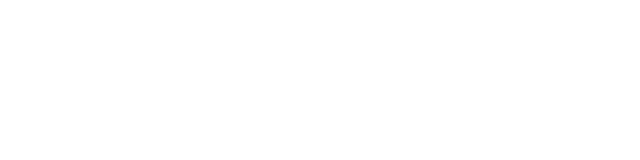
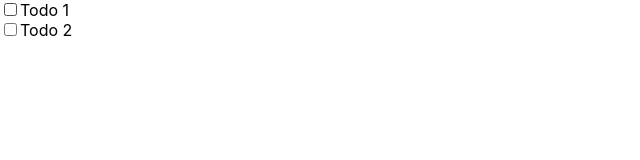
Before and after one commit to Yogesh-AngularMinds/examples, a React (Create React App) app: page / in a window 1280 px wide. Shown: the top 160 px of the page, without its empty margins (0-640 px from the left). Built offline with nearby package versions, Linux system fonts and the light colour scheme.

Commit message:
useReducer added

```diff
--- a/src/App.js
+++ b/src/App.js
@@ -4,6 +4,7 @@
 import UseMemo from "./useMemo/UseMemo";
 import UseCallback from "./useCallback/UseCallback";
 import UseContext from "./useContext/UseContext";
+import UseReducer from "./useReducer/UseReducer";
 
 const App = () => {
   return (
@@ -19,6 +20,7 @@
 
        {/* useContext
       <UseContext /> */}
+      <UseReducer/>
     </div>
   );
 };
--- /dev/null
+++ b/src/useReducer/UseReducer.js
@@ -0,0 +1,58 @@
+import { useReducer } from "react";
+// The reducer function contains your custom state logic and the initialStatecan be a simple value but generally will contain an object.
+// The useReducer Hook returns the current stateand a dispatchmethod.
+const initialTodos = [
+  {
+    id: 1,
+    title: "Todo 1",
+    complete: false,
+  },
+  {
+    id: 2,
+    title: "Todo 2",
+    complete: false,
+  },
+];
+
+const reducer = (state, action) => {
+  switch (action.type) {
+    case "COMPLETE":
+      return state.map((todo) => {
+        if (todo.id === action.id) {
+          return { ...todo, complete: !todo.complete };
+        } else {
+          return todo;
+        }
+      });
+    default:
+      return state;
+  }
+};
+function UseReducer() {
+    const [todos, dispatch] = useReducer(reducer, initialTodos);
+
+    const handleComplete = (todo) => {
+      dispatch({ type: "COMPLETE", id: todo.id });
+      console.log(todos);
+    };
+
+    return (
+      <>
+        {todos.map((todo) => (
+          <div key={todo.id}>
+            <label>
+              <input
+                type="checkbox"
+                checked={todo.complete}
+                onChange={() => handleComplete(todo)}
+              />
+              {todo.title}
+              {console.log(todo.complete)}
+            </label>
+          </div>
+        ))}
+      </>
+    );
+}
+
+export default UseReducer
```
